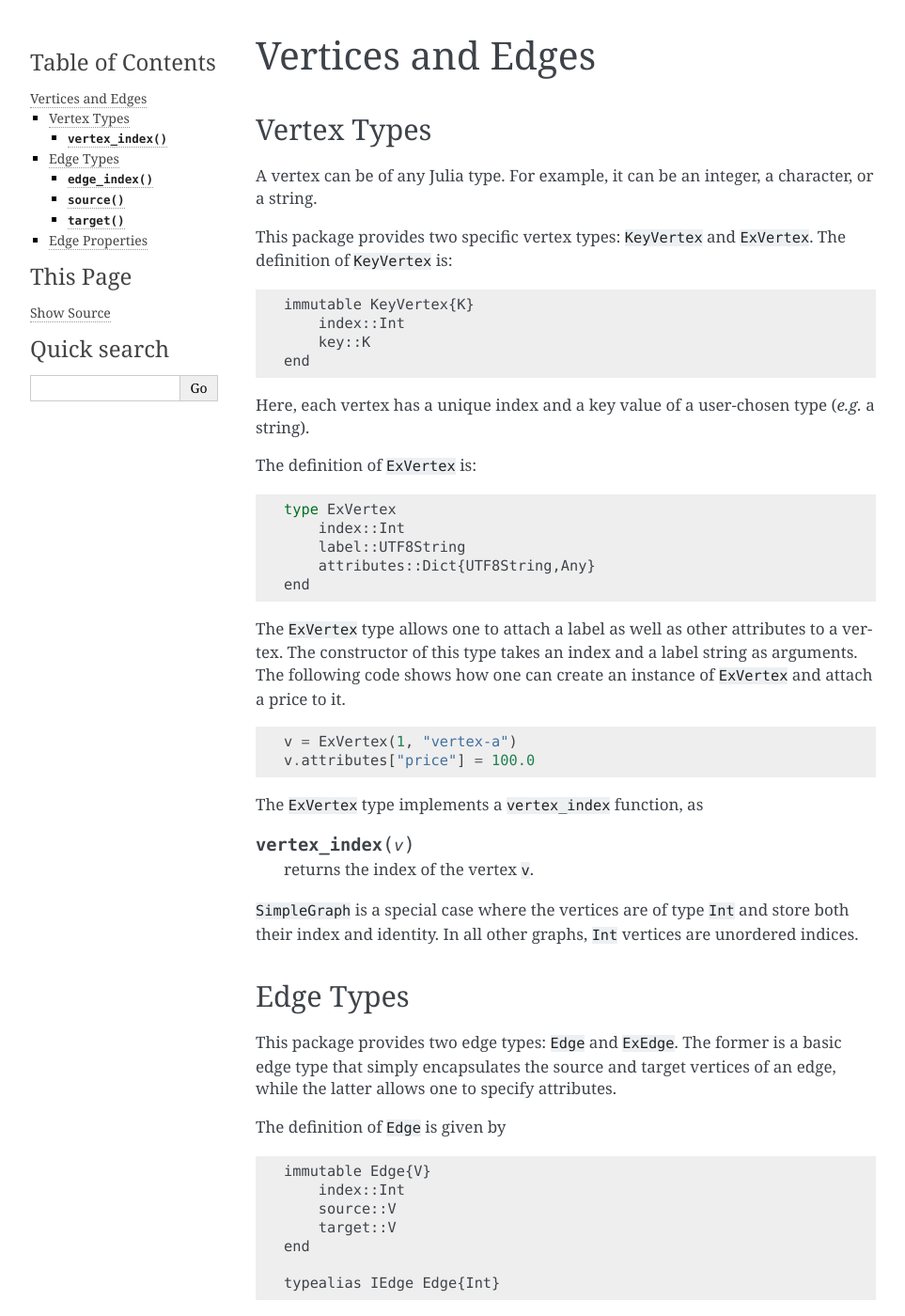
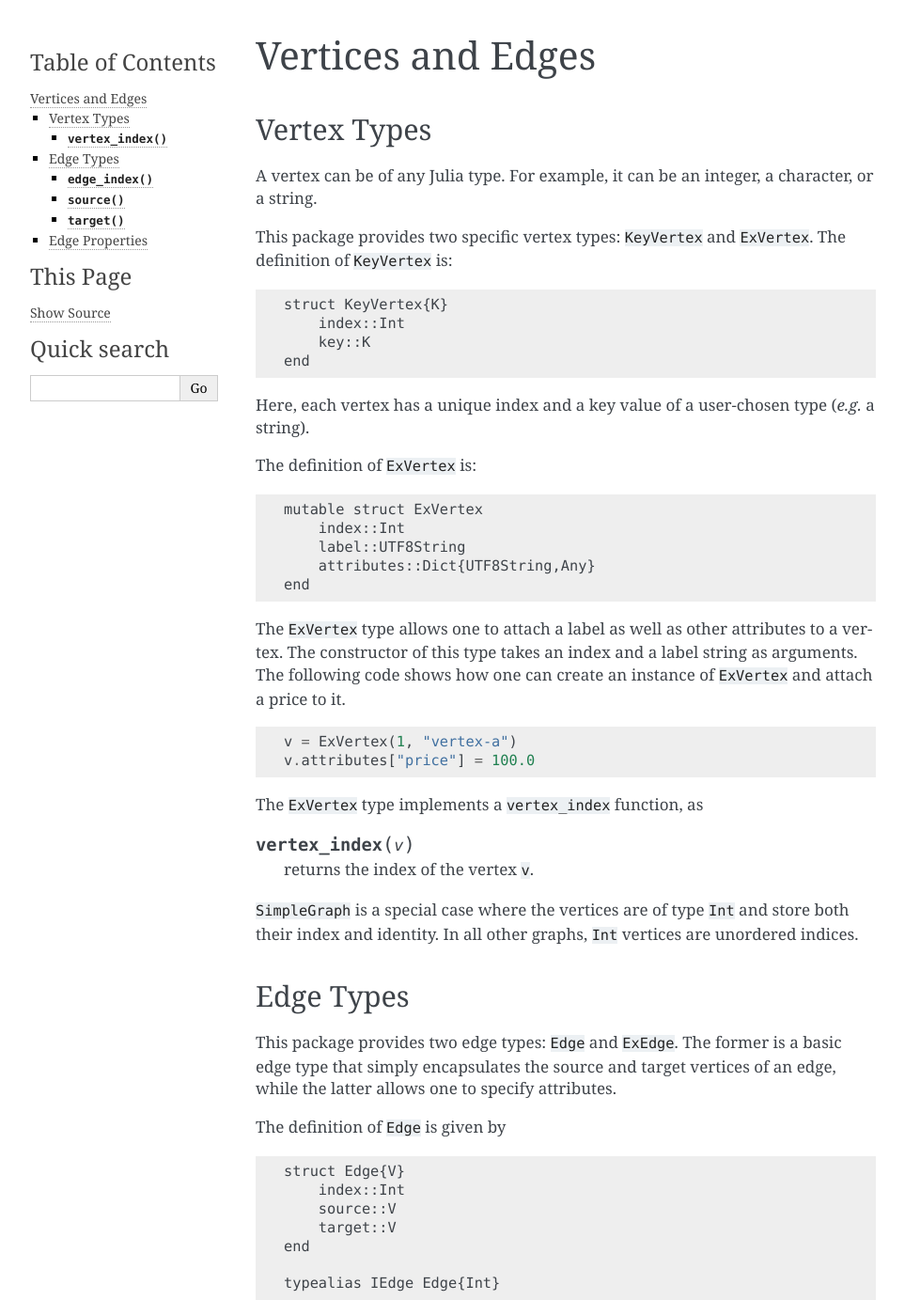
Before and after one commit to JuliaGraphs/Graphs.jl, a Sphinx documentation site: the page built from doc/source/vertex_edge.rst, in a window 1280 px wide and 1400 px high. Shown: the whole window at 94% size, without its empty margins (148-1111 px from the left). Built offline with Sphinx 7.4.7, drawn with Linux system fonts in a browser that asks for light colours; formulas are drawn with MathJax 3.

Commit message:
converting to julia 0.6 format, all warnings removed in tests.

```diff
--- a/doc/source/vertex_edge.rst
+++ b/doc/source/vertex_edge.rst
@@ -10,7 +10,7 @@ This package provides two specific vertex types: ``KeyVertex`` and ``ExVertex``.
 
 .. code-block:: python
 
-    immutable KeyVertex{K}
+    struct KeyVertex{K}
         index::Int
         key::K
     end
@@ -21,7 +21,7 @@ The definition of ``ExVertex`` is:
 
 .. code-block:: python
 
-    type ExVertex
+    mutable struct ExVertex
         index::Int
         label::UTF8String
         attributes::Dict{UTF8String,Any}
@@ -51,7 +51,7 @@ The definition of ``Edge`` is given by
 
 .. code-block:: python
 
-    immutable Edge{V}
+    struct Edge{V}
         index::Int
         source::V
         target::V
@@ -63,7 +63,7 @@ The definition of ``ExEdge`` is given by
 
 .. code-block:: python
 
-    type ExEdge{V}
+    mutable struct ExEdge{V}
         index::Int
         source::V
         target::V
```
Also changed, not shown: 17 other files.
